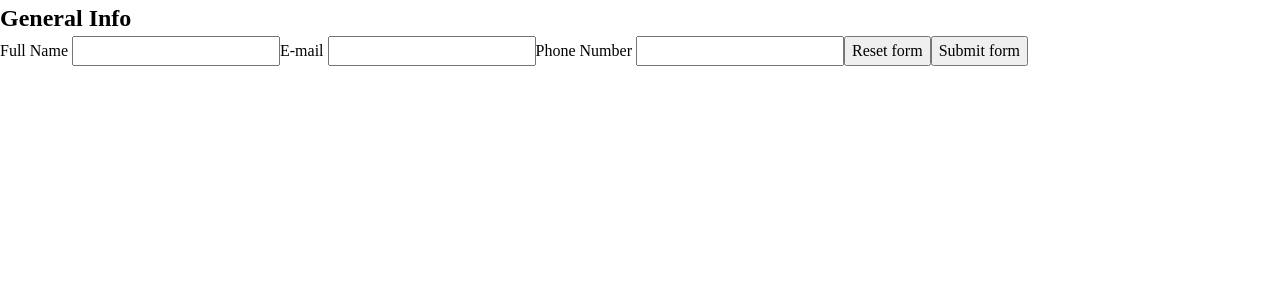
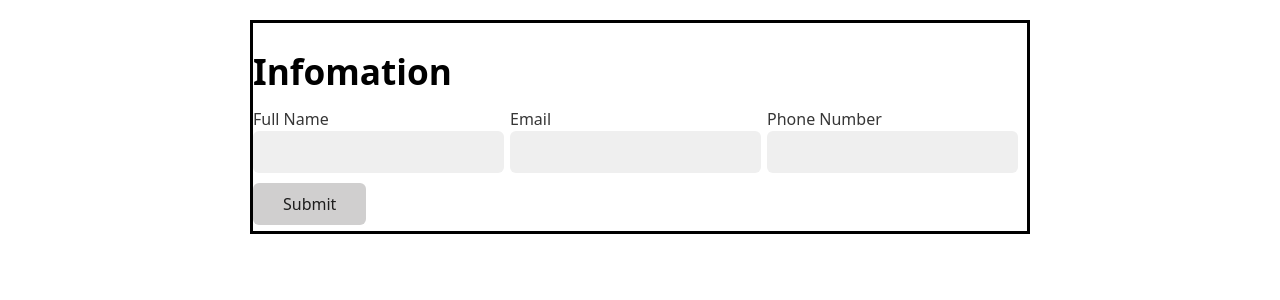
Before and after one commit to silvqrrow/cv-app, a React (Vite) app: page / in a window 1280 px wide. Shown: the top 300 px of the page. Built offline with nearby package versions, Linux system fonts and the light colour scheme.

Commit message:
Add general info form without submit functionality

```diff
--- a/package.json
+++ b/package.json
@@ -12,7 +12,8 @@
   "dependencies": {
     "@react-pdf/renderer": "^4.5.1",
     "react": "^19.2.6",
-    "react-dom": "^19.2.6"
+    "react-dom": "^19.2.6",
+    "water.css": "^2.1.1"
   },
   "devDependencies": {
     "@eslint/js": "^10.0.1",
--- a/src/App.jsx
+++ b/src/App.jsx
@@ -1,26 +1,17 @@
-import { useState } from 'react';
-import GeneralInfo from './components/general-info';
-
+import GeneralInfo from "./components/general-info";
+import "water.css/out/water.css";
+import "./styles/index.css";
 
 function App() {
-  const [generalInfo, setGeneralInfo] = useState(null);
-
   return (
-    <div>
-      <GeneralInfo onSubmitInfo={setGeneralInfo} />
-
+    <div className="main-container">
       <div>
-         {/* General Section */}
-        {generalInfo && (
-          <>
-            <p>{generalInfo.fullName}</p>
-            <p>{generalInfo.email}</p>
-            <p>{generalInfo.phoneNumber}</p>
-          </>
-        )}
+        <h1>Infomation</h1>
+        <GeneralInfo></GeneralInfo>
       </div>
+      <div></div>
     </div>
   );
 }
 
-export default App
+export default App;
--- a/src/components/general-info.jsx
+++ b/src/components/general-info.jsx
@@ -1,25 +1,57 @@
-export default function GeneralInfo ({ onSubmitInfo }){
-    function handleSubmit(e) {
-        e.preventDefault();
-        const form = e.target;
-        const formData = new FormData(form);
-        const formJson = Object.fromEntries(formData.entries());
-        onSubmitInfo(formJson)
-    }
-    return <>
-    <h2>General Info</h2>
-    <form method="post" onSubmit={handleSubmit}>
-        <label>
-            Full Name <input name="fullName"/>
+import { useState } from "react";
+export default function GeneralInfo() {
+  const [inputs, setInputs] = useState({
+    fullName: "",
+    email: "",
+    phoneNumber: "",
+  });
+
+  const handleChange = (e) => {
+    const name = e.target.name;
+    const value = e.target.value;
+    setInputs((values) => ({ ...values, [name]: value }));
+  };
+
+  const handleSubmit = (e) => {
+    e.preventDefault();
+    console.log(inputs);
+  };
+
+  return (
+    <>
+      <form onSubmit={handleSubmit}>
+        <label htmlFor="fullName">
+          Full Name
+          <input
+            type="text"
+            id="fullName"
+            name="fullName"
+            value={inputs.fullName}
+            onChange={handleChange}
+          />
         </label>
-        <label>
-            E-mail <input name="email" type="email"/>
+        <label htmlFor="email">
+          Email
+          <input
+            type="email"
+            id="email"
+            name="email"
+            value={inputs.email}
+            onChange={handleChange}
+          />
         </label>
-        <label>
-            Phone Number <input name="phoneNumber" type="tel"/>
+        <label htmlFor="phoneNumber">
+          Phone Number
+          <input
+            type="tel"
+            id="phoneNumber"
+            name="phoneNumber"
+            value={inputs.phoneNumber}
+            onChange={handleChange}
+          />
         </label>
-        <button type="reset">Reset form</button>
-        <button type="submit">Submit form</button>
-    </form>
+        <input type="submit" />
+      </form>
     </>
+  );
 }
--- a/src/styles/index.css
+++ b/src/styles/index.css
@@ -74,9 +74,9 @@ h6 {
   isolation: isolate;
 }
 
-.container {
+.main-container {
   display: flex;
-  max-width: 1000px;
+  max-width: 2000px;
   border: 3px solid black;
   margin: 0 auto;
   justify-content: space-between;
```
Also changed, not shown: 1 other file (tests, documents, lock files or other folders).
